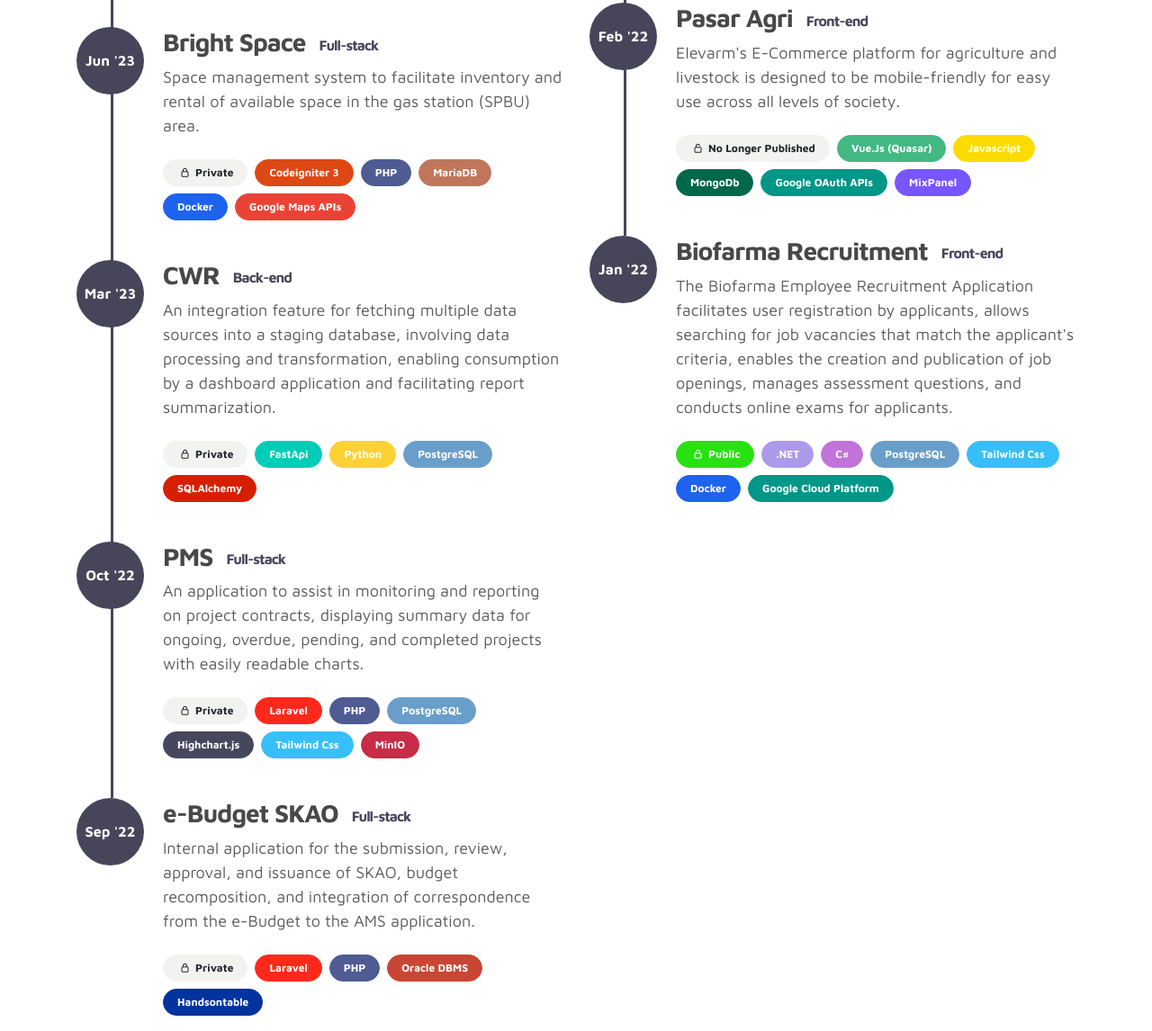
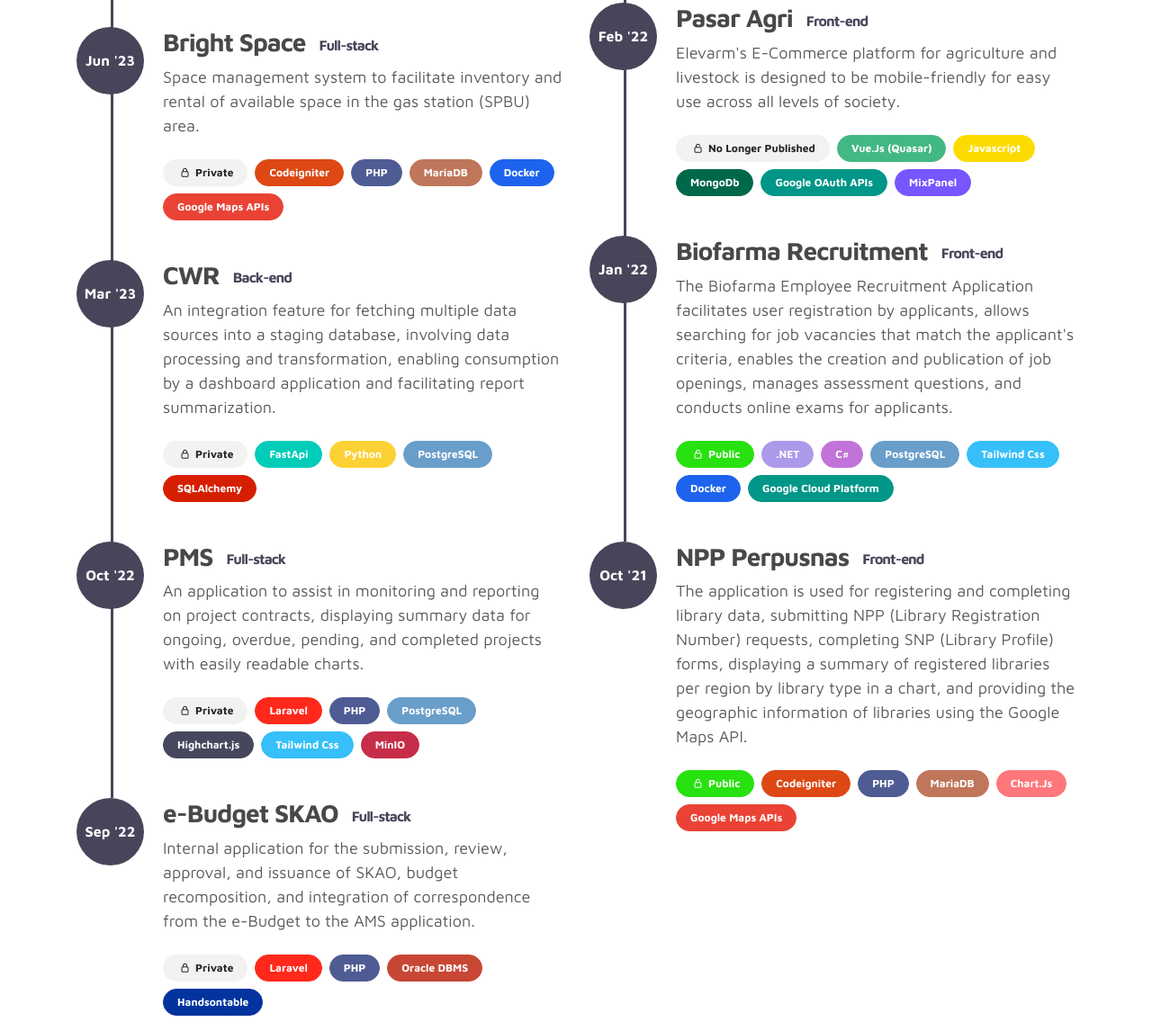
Before and after one commit to dirsulaiman/dirsulaiman.github.io, a plain HTML site: page index.html in a window 1280 px wide. Shown: the part 2023-3169 px from the top of the page at 90% size. Drawn offline with Linux system fonts and the light colour scheme.

Commit message:
feat: add section experience, NPP Perpusnas

```diff
--- a/index.html
+++ b/index.html
@@ -177,7 +177,7 @@
                               <p>Space management system to facilitate inventory and rental of available space in the gas station (SPBU) area.</p>
                               <div class="flex gap-1 mt-4">
                                 <a class="btn custom-btn custom-btn-sm"><i class='uil uil-lock'></i> Private</a>
-                                <a class="btn custom-btn custom-btn-sm text-white btn-codeigniter" href="https://codeigniter.com/" target="_blank">Codeigniter 3</a>
+                                <a class="btn custom-btn custom-btn-sm text-white btn-codeigniter" href="https://codeigniter.com/" target="_blank">Codeigniter</a>
                                 <a class="btn custom-btn custom-btn-sm text-white btn-php" href="https://www.php.net/" target="_blank" >PHP</a>
                                 <a class="btn custom-btn custom-btn-sm text-white btn-mariadb" href="https://mariadb.org/" target="_blank">MariaDB</a>
                                 <a class="btn custom-btn custom-btn-sm text-white btn-docker" href="https://www.docker.com/" target="_blank">Docker</a>
@@ -282,7 +282,6 @@
                           </div>
                         </div>
 
-                        <div class="timeline">
                           <div class="timeline-wrapper">
                             <div class="timeline-yr">
                               <span>Jan '22</span>
@@ -298,6 +297,24 @@
                                   <a class="btn custom-btn custom-btn-sm text-white btn-tailwind" href="https://tailwindcss.com/" target="_blank">Tailwind Css</a>
                                   <a class="btn custom-btn custom-btn-sm text-white btn-docker" href="https://www.docker.com/" target="_blank">Docker</a>
                                   <a class="btn custom-btn custom-btn-sm text-white btn-goauth" href="https://cloud.google.com/" target="_blank">Google Cloud Platform</a>
+                              </div>
+                            </div>
+                          </div>
+
+                          <div class="timeline-wrapper">
+                            <div class="timeline-yr">
+                              <span>Oct '21</span>
+                            </div>
+                            <div class="timeline-info">
+                                <h3><span>NPP Perpusnas</span><small>Front-end</small></h3>
+                                <p>The application is used for registering and completing library data, submitting NPP (Library Registration Number) requests, completing SNP (Library Profile) forms, displaying a summary of registered libraries per region by library type in a chart, and providing the geographic information of libraries using the Google Maps API.</p>
+                                <div class="flex gap-1 mt-4">
+                                  <a class="btn custom-btn custom-btn-sm text-white btn-primary" href="https://data.perpusnas.go.id/" target="_blank"><i class='uil uil-unlock'></i> Public</a>
+                                <a class="btn custom-btn custom-btn-sm text-white btn-codeigniter" href="https://codeigniter.com/" target="_blank">Codeigniter</a>
+                                <a class="btn custom-btn custom-btn-sm text-white btn-php" href="https://www.php.net/" target="_blank" >PHP</a>
+                                <a class="btn custom-btn custom-btn-sm text-white btn-mariadb" href="https://mariadb.org/" target="_blank">MariaDB</a>
+                                <a class="btn custom-btn custom-btn-sm text-white btn-chartjs" href="https://www.chartjs.org/" target="_blank">Chart.Js</a>
+                                <a class="btn custom-btn custom-btn-sm text-white btn-gmaps" href="https://developers.google.com/maps" target="_blank">Google Maps APIs</a>
                               </div>
                             </div>
                           </div>
--- a/sass/tooplate-style.scss
+++ b/sass/tooplate-style.scss
@@ -60,6 +60,7 @@ $button-colors: (
 	mixpanel: #7856ff,
 	dotnet: #ac99ea,
 	csharp: #c273d9,
+	chartjs: #fe777b,
 );
 
 @each $name, $color in $button-colors {
```
Also changed, not shown: css/tooplate-style.css.
